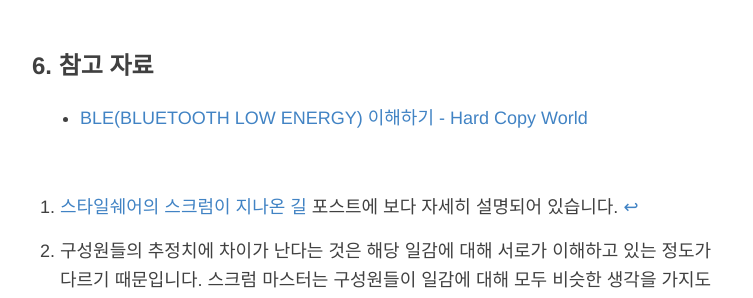
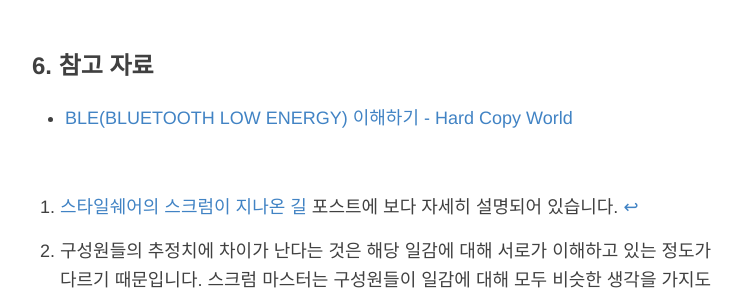
Before and after one commit to KimDarren/styleshare.github.io, a Jekyll site: the page built from _posts/2015-11-05-estimator.md, in a window 1280 px wide. Shown: the part 5750-6048 px from the top of the page, without its empty margins (263-1016 px from the left). Built offline with Jekyll 4.4.1, drawn with Linux system fonts in a browser that asks for light colours; Markdown is read by kramdown in place of the engine named in the settings; comment, search, counter and statistics services are not loaded.

Commit message:
ul와 ol의 왼쪽 마진을 반으로 줄입니다.

```diff
--- a/_sass/_base.scss
+++ b/_sass/_base.scss
@@ -64,7 +64,7 @@
  * Lists
  */
 ul, ol {
-    margin-left: $spacing-unit;
+    margin-left: $spacing-unit / 2;
 }
 
 li {
```
